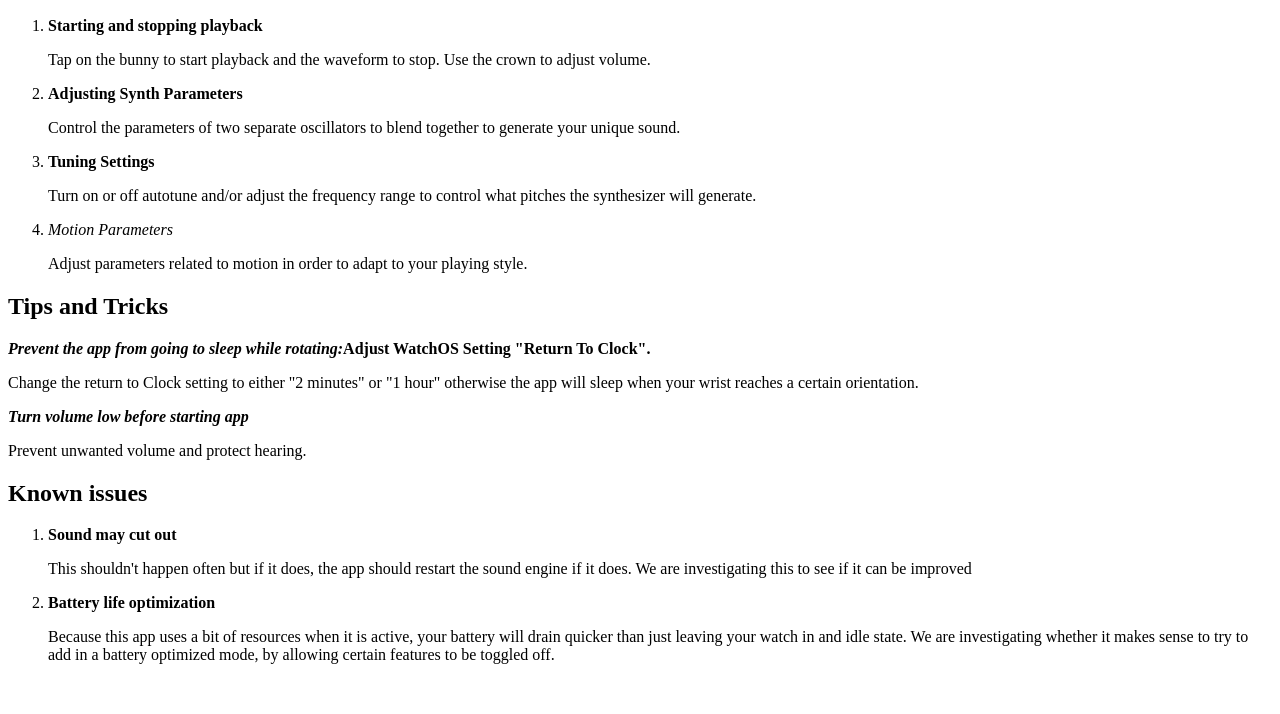
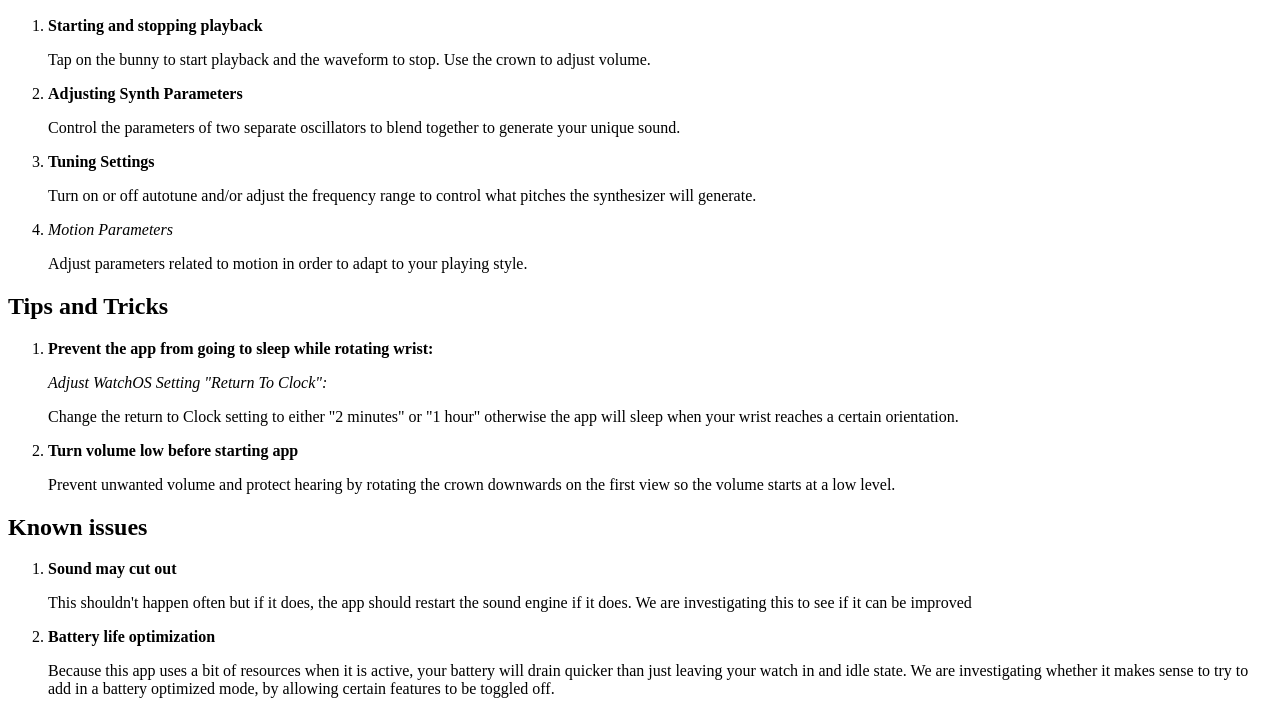
Before and after one commit to chairmanmow/chairmanmow.github.io, a plain HTML site: page hh/support_en.html in a window 1280 px wide. Shown: the part 110-824 px from the top of the page. Before the commit the page ends 800 px from the top, so only its background shows below. Drawn offline with Linux system fonts and the light colour scheme.

Commit message:
Update support_en.html

```diff
--- a/hh/support_en.html
+++ b/hh/support_en.html
@@ -15,14 +15,15 @@
   </ol>
 
   <h2 >Tips and Tricks</h2>
-
-  <p>
-    <b><i>Prevent the app from going to sleep while rotating:</i>Adjust WatchOS Setting "Return To Clock". </b> <p>Change the return to Clock setting to either "2 minutes" or "1 hour" otherwise the app will sleep when your wrist reaches a certain orientation.</p>
-  </p>
-
-    <p>
-    <b><i>Turn volume low before starting app</i></b> <p>Prevent unwanted volume and protect hearing.</p>
-    </p>
+    <ol>
+    <li><b>Prevent the app from going to sleep while rotating wrist:</b>
+        <p><i>Adjust WatchOS Setting "Return To Clock":</i></p>
+        <p>Change the return to Clock setting to either "2 minutes" or "1 hour" otherwise the app will sleep when your wrist reaches a certain orientation.</p>
+    </li>
+    <li><b>Turn volume low before starting app</b>
+        <p>Prevent unwanted volume and protect hearing by rotating the crown downwards on the first view so the volume starts at a low level.</p>
+    </li>
+  </ol>
 
   <h2 >Known issues</h2>
   <ol>
```
